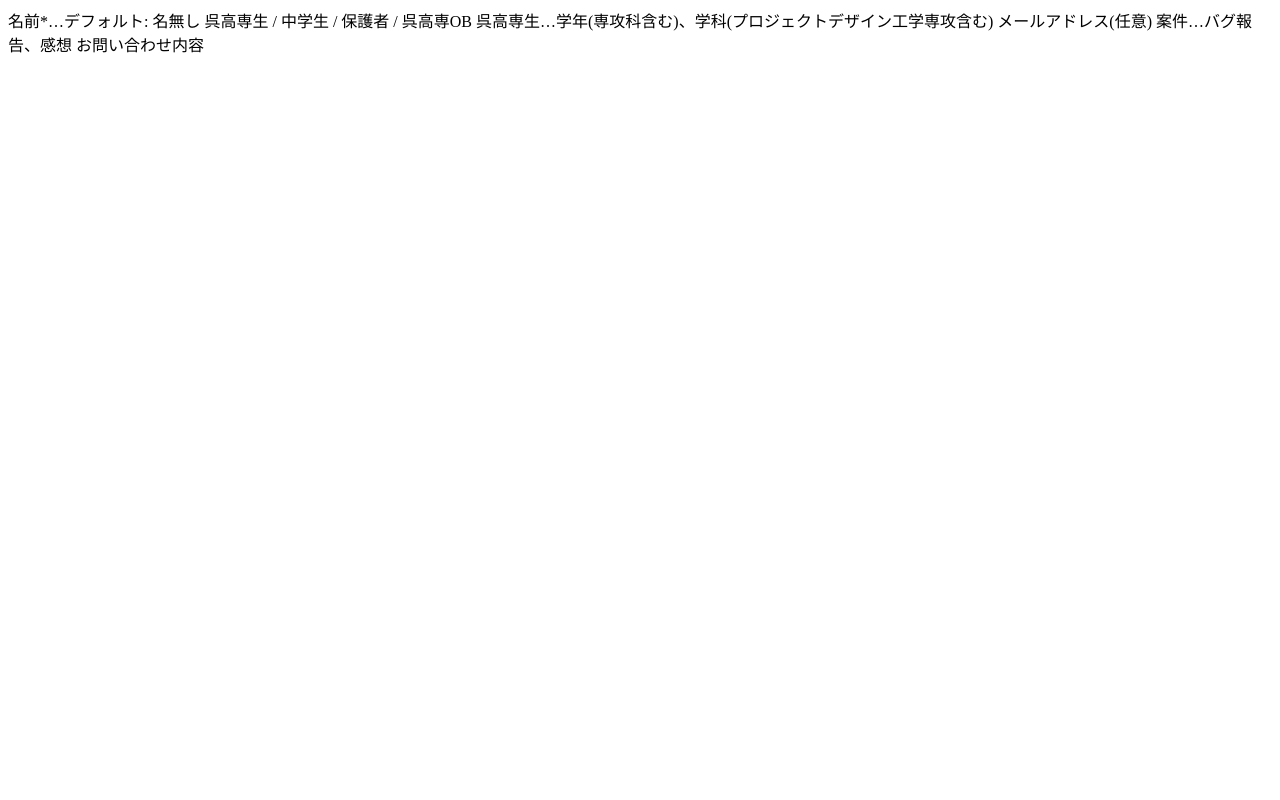
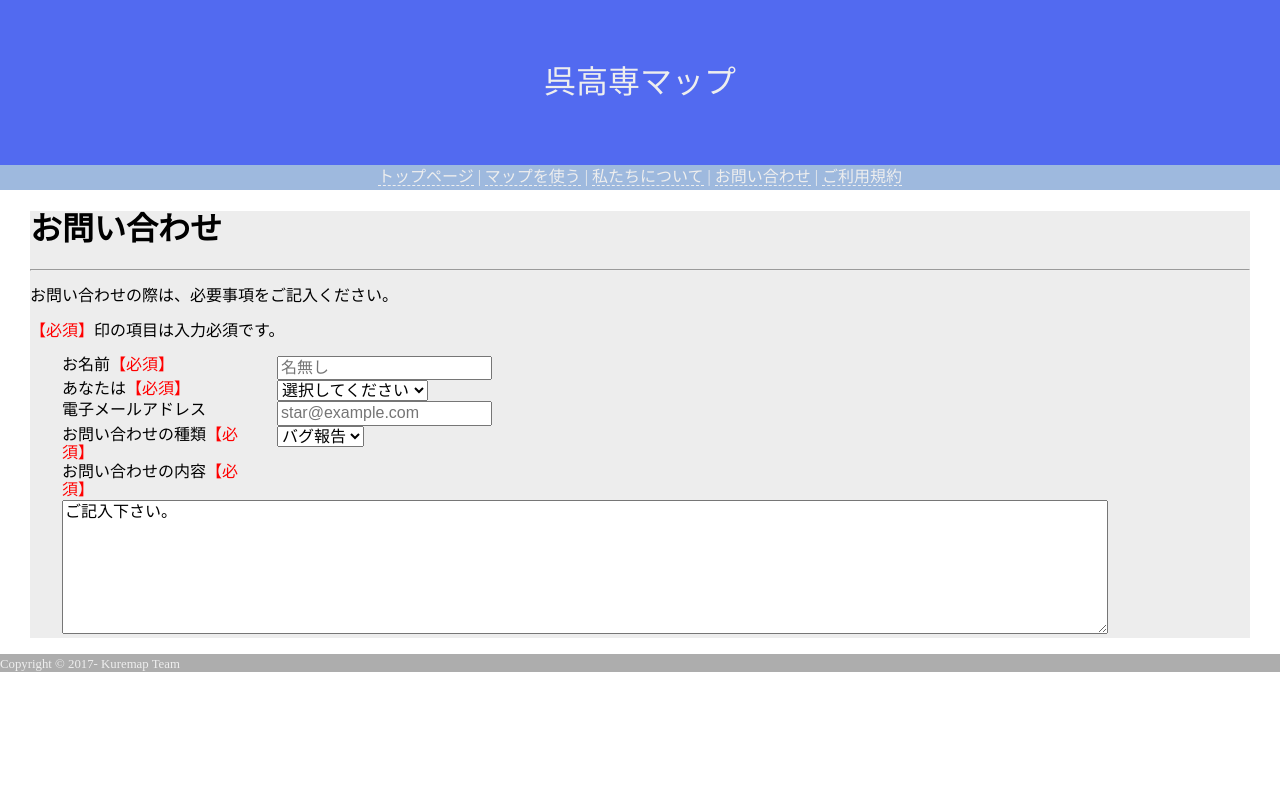
Before and after one commit to kure-kosen/kure_kosen_map, a PHP site: page /contactus.html in a window 1280 px wide. Run offline with PHP 8.4, Linux system fonts and the light colour scheme; some libraries are stand-ins or nearby versions.

Commit message:
お問い合わせページをおおかたデザイン

```diff
--- a/assets/css/common-screen.css
+++ b/assets/css/common-screen.css
@@ -25,6 +25,12 @@
   text-align: center;
 }
 
+header .container,
+nav .container,
+footer .container {
+  padding: 0;
+}
+
 .navbar li {
   display: inline;
 }
--- a/assets/css/contactus.css
+++ b/assets/css/contactus.css
@@ -0,0 +1,53 @@
+@charset "utf-8";
+
+/* contactus用 : お問い合わせフォーム */
+
+.required::after {
+  color: #ff0000;
+  content: "【必須】";
+}
+
+label {
+  margin-right: 15px;
+  display: block;
+}
+
+form ul {
+  padding: 0;
+}
+
+form ul li {
+  list-style: none;
+}
+
+form ul li input,
+form ul li select {
+  margin-left: 1.5em;
+}
+
+#onlyknct {
+  display: none;
+}
+
+.contents textarea {
+  width: 90%;
+  height: 8em;
+}
+
+@media screen and (min-width: 768px) {
+  form ul {
+    padding: 0 2em;
+  }
+
+  form ul li input,
+  form ul li select {
+    margin-left: 0;
+  }
+
+
+  label {
+    width: 200px;
+    float: left;
+    display: inline;
+  }
+}
--- /dev/null
+++ b/assets/js/contactus.js
@@ -0,0 +1,34 @@
+var aboutyou = document.getElementById('aboutyou');
+var knctstudent = document.getElementById('knctstudent');
+var onlyknct = document.getElementById('onlyknct');
+var grade = document.getElementById('grade');
+var s1 = document.getElementById('s1');
+var s2 = document.getElementById('s2');
+
+// 呉高専生のみの質問を表示・非表示
+aboutyou.addEventListener('change', function (e) {
+  if ( knctstudent.selected ) {
+    onlyknct.style.display = 'block';
+  }
+  else {
+    onlyknct.style.display = 'none';
+  }
+});
+
+// 専攻科ならば自動で学科(専攻)決定
+grade.addEventListener('change', function (e) {
+  if ( s1.selected || s2.selected ) {
+    selectS(); // 専攻の自動選択
+  }
+});
+
+// 専攻の自動選択
+function selectS() {
+  let options = document.getElementById('department').getElementsByTagName('option');
+  for ( var i=0; i<options.length; i++ ) {
+    if ( options[i].value == 'S' ) {
+      options[i].selected = true;
+      break;
+    }
+  }
+}
--- a/contactus.html
+++ b/contactus.html
@@ -1,6 +1,117 @@
-名前*…デフォルト: 名無し
-呉高専生 / 中学生 / 保護者 / 呉高専OB
-呉高専生…学年(専攻科含む)、学科(プロジェクトデザイン工学専攻含む)
-メールアドレス(任意)
-案件…バグ報告、感想
-お問い合わせ内容
+<!DOCTYPE html>
+<html lang="ja">
+  <head>
+    <meta charset="UTF-8">
+    <meta name="viewport" content="width=device-width, initial-scale=1.0">
+    <link rel="stylesheet" type="text/css" href="assets/css/normalize.css">
+    <link rel="stylesheet" type="text/css" href="assets/css/common.css">
+    <link rel="stylesheet" type="text/css" href="assets/css/common-screen.css" media="screen and (min-width: 768px)">
+    <link rel="stylesheet" type="text/css" href="assets/css/contactus.css">
+    <link href="https://use.fontawesome.com/releases/v5.0.2/css/all.css" rel="stylesheet">
+    <title>お問い合わせ - 呉高専マップ</title>
+  </head>
+  <body>
+    <header>
+      <div class="container">
+        <div class="header-inner">
+          <div class="site-title">
+            <h1>呉高専マップ</h1>
+          </div>
+        </div>
+      </div>
+    </header>
+    <nav>
+      <div class="container">
+        <div class="nav-inner">
+          <ul class="navbar">
+            <li><a href="#">トップページ</a></li>
+            <li><a href="#">マップを使う</a></li>
+            <li><a href="#">私たちについて</a></li>
+            <li><a href="#">お問い合わせ</a></li>
+            <li><a href="#">ご利用規約</a></li>
+          </ul>
+        </div>
+      </div>
+    </nav>
+    <main>
+      <div class="container">
+        <div class="main-inner">
+          <h1>お問い合わせ</h1>
+          <hr>
+          <p>お問い合わせの際は、必要事項をご記入ください。</p>
+          <p><span class="required"></span>印の項目は入力必須です。</p>
+
+          <form action="" method="post" id="cform" name="cform">
+            <ul>
+              <li class="yourname">
+                <label for="yourname" class="required">お名前</label>
+                <input type="text" id="yourname" name="yourname" placeholder="名無し" required>
+              </li>
+              <li class="aboutyou">
+                <label for="aboutyou" class="required">あなたは</label>
+                <select id="aboutyou" name="aboutyou" required>
+                  <option value="未選択">選択してください</option>
+                  <option value="中学生">中学生</option>
+                  <option value="呉高専生" id="knctstudent">呉高専生</option>
+                  <option value="保護者">保護者</option>
+                  <option value="呉高専OB">呉高専OB</option>
+                  <option value="その他">その他</option>
+                </select>
+              </li>
+              <div id="onlyknct">
+                <li class="grade">
+                  <label for="grade">学年</label>
+                  <select id="grade" name="grade">
+                    <option value="未選択">選択してください</option>
+                    <option value="本1年">本　科1年</option>
+                    <option value="本1年">本　科2年</option>
+                    <option value="本1年">本　科3年</option>
+                    <option value="本1年">本　科4年</option>
+                    <option value="本1年">本　科5年</option>
+                    <option value="専1年" id="s1">専攻科1年</option>
+                    <option value="専2年" id="s2">専攻科2年</option>
+                  </select>
+                </li>
+                <li class="department">
+                  <label for="department">学科・専攻</label>
+                  <select id="department" name="department">
+                    <option value="未選択">選択してください</option>
+                    <option value="M">機械工学科</option>
+                    <option value="E">電気情報工学科</option>
+                    <option value="C">環境都市工学科</option>
+                    <option value="A">建築学科</option>
+                    <option value="S">プロジェクトデザイン工学専攻</option>
+                  </select>
+                </li>
+              </div>
+              <li class="email">
+                <label for="email">電子メールアドレス</label>
+                <input type="text" id="email" name="email" placeholder="star@example.com">
+              </li>
+              <li class="genre">
+                <label for="genre" class="required">お問い合わせの種類</label>
+                <select id="genre" name="genre" required>
+                  <option value="バグ報告">バグ報告</option>
+                  <option value="感想">感想</option>
+                  <option value="その他">その他</option>
+                </select>
+              </li>
+              <li class="contents">
+                <p><label for="contents" class="required">お問い合わせの内容</label></p>
+                <textarea id="contents" name="contents" required>ご記入下さい。</textarea><br>
+              </li>
+            </ul>
+          </form>
+        </div>
+      </div>
+    </main>
+    <footer>
+      <div class="container">
+        <div class="footer-inner">
+          <small>Copyright &#169; 2017- Kuremap Team</small>
+        </div>
+      </div>
+    </footer>
+    <script type="text/javascript" src="assets/js/contactus.js"></script>
+  </body>
+</html>
```
